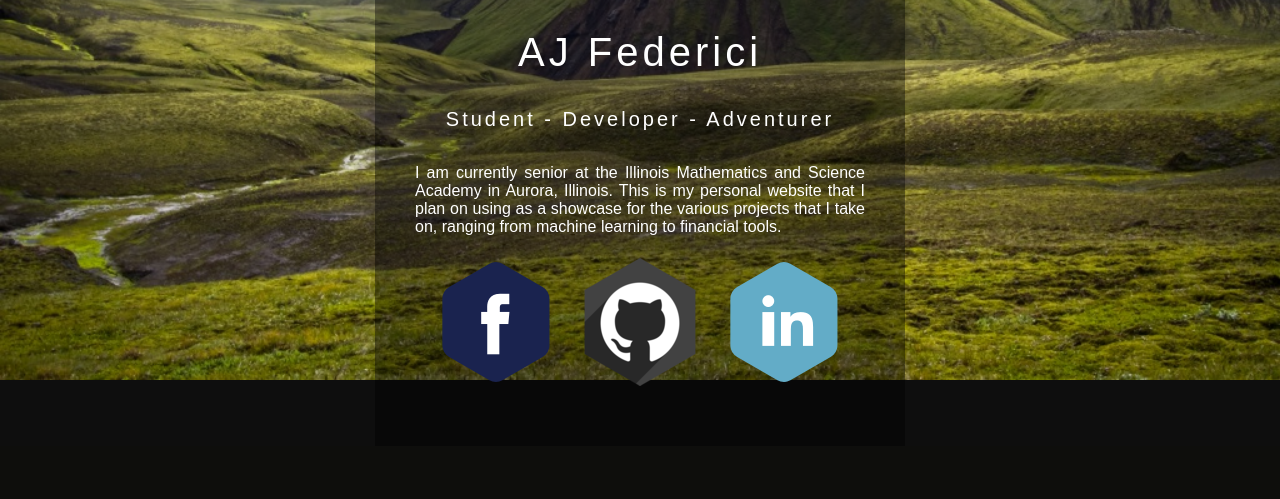
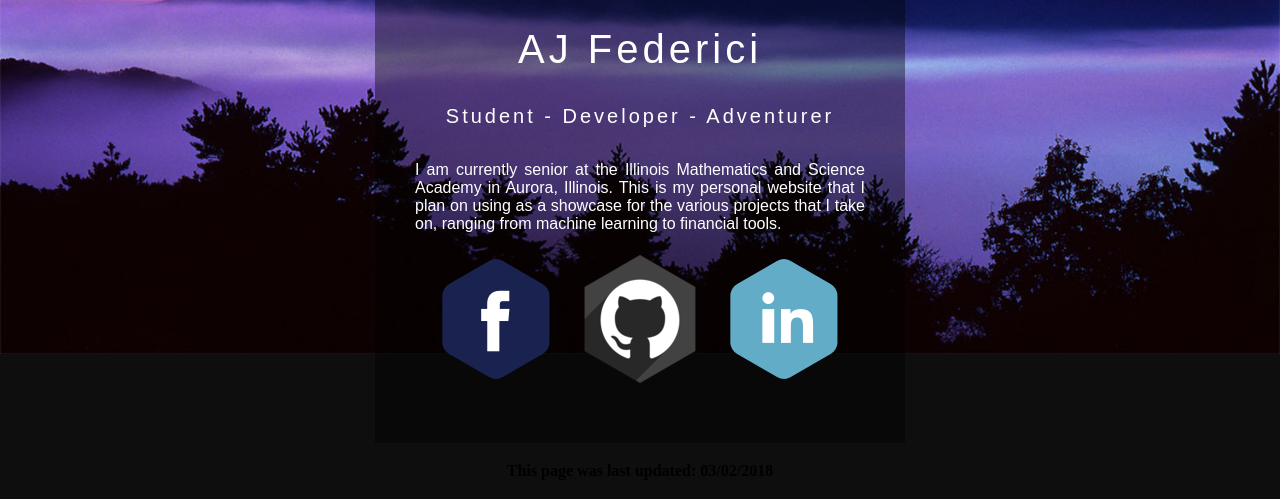
Before and after one commit to AFederici/afederici.github.io, a PHP site: page /home.html in a window 1280 px wide. Shown: the part 446-945 px from the top of the page. Before the commit the page ends 832 px from the top, so only its background shows below. Run offline with PHP 8.4, Linux system fonts and the light colour scheme; some libraries are stand-ins or nearby versions.

Commit message:
Updated descriptions, new pictures, and made some of the formatting look better

```diff
--- a/portfolio/css/hstyle.css
+++ b/portfolio/css/hstyle.css
@@ -4,9 +4,9 @@ body{
   margin: 0;
   padding: 0;
   background-color: gray;
-  background:#0E0E0E url(../img/Iceland.jpg) no-repeat;
+  background:#0E0E0E url(../img/jp2.jpg) no-repeat;
   background-size:cover;
-  background-position:center;
+  background-position:center 0px 60px;
   height:100vh;
   display:flex;
   flex-direction:column;
@@ -18,8 +18,15 @@ body{
 .wr{
   float: none;
   text-align: center;
-  margin-top: 200px;
+  margin-top: 250px;
   margin-bottom: 10px;
+}
+
+.jv {
+
+  margin: 1em auto;
+  line-height: 1.5;
+  font-weight: bold;
 }
 
 /*
--- a/portfolio/home.html
+++ b/portfolio/home.html
@@ -60,5 +60,15 @@
         <li class = "li"><a href="https://www.linkedin.com/in/aj-federici-76b608152/"><i aria-hidden="true"><img src = "img/linkedin.png" ></i></a></li>
       </ul>
     </div>
+    <center>
+        <div class = "jv" id = "jv"></div>
+    </center>
+    <script type="text/javascript">
+    <!--
+    var m = "This page was last updated: " + document.lastModified;
+    var p = m.length-8;
+    document.getElementById("jv").innerHTML = m.substring(p, 0);
+     -->
+    </script>
 </body>
 </html>
```
Also changed, not shown: portfolio/css/style.css (+7 -1 lines), portfolio/index.html (+19 -10 lines), portfolio/img/jp.jpg (added), portfolio/img/jp2.jpg (added), portfolio/img/photo-4.jpeg (renamed from portfolio/img/photo-5.jpeg), portfolio/img/photo-5.jpg (added), portfolio/img/photo-9.jpg (added).
